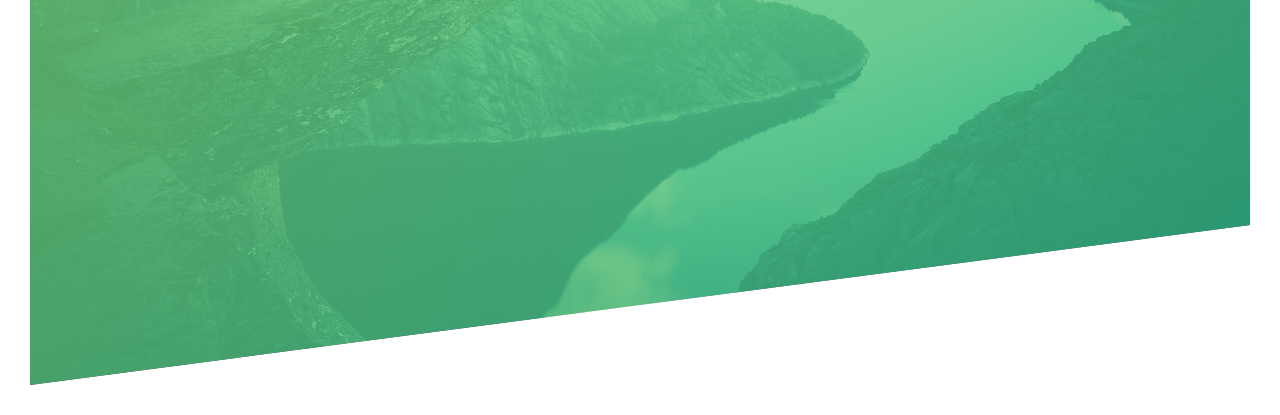
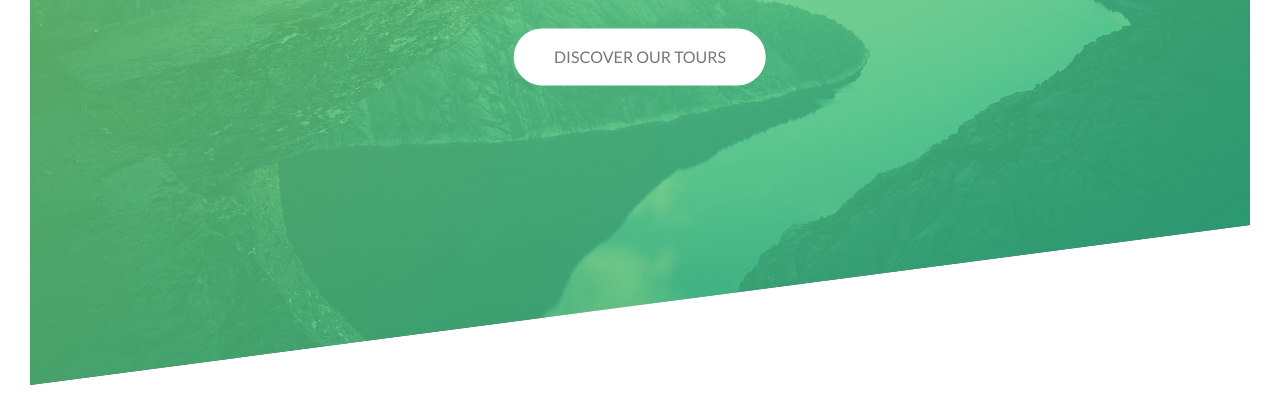
Before and after one commit to RamaneDev/CSS_P1, a plain HTML site: page starter/index.html in a window 1280 px wide. Shown: the part 405-820 px from the top of the page. Drawn offline with Linux system fonts and the light colour scheme.

Commit message:
animation button 1

```diff
--- a/starter/css/style.css
+++ b/starter/css/style.css
@@ -45,6 +45,7 @@ body {
 .heading-primary {
     color: #ffffff;
     text-transform: uppercase;
+    margin: 60px;
 
 }
 
@@ -74,6 +75,7 @@ body {
     top: 40%;
     left: 50%;
     transform: translate(-50%, -50%);
+    text-align: center;
 }
 
 @keyframes moveInLeft {
@@ -98,7 +100,7 @@ body {
 
     0% {
         opacity: 0;
-        transform: translateX(100px);
+        transform: translateX( 100px);
     }
 
     80% {
@@ -111,3 +113,48 @@ body {
     }
 
 }
+
+@keyframes moveInBottom {
+
+    0% {
+        opacity: 0;
+        transform: translateY( 30px);
+    }
+
+    100% {
+        opacity: 1;
+        transform: translateY(0);
+    }
+
+}
+
+.btn:link,
+.btn:visited {
+    text-transform: uppercase;
+    text-decoration: none;
+    padding: 15px 40px;
+    border-radius: 100px;
+    display: inline-block;
+    transition: all .2s;
+
+}
+
+.btn-white {
+    background-color: #fff;
+    color: #777;
+}
+
+.btn:hover {
+    transform: translateY(-3px);
+    box-shadow: 0px 10px 20px rgba(0, 0, 0, .2);
+}
+
+.btn:active {
+    transform: translateY(-1px);
+    box-shadow: 0px 5px 10px rgba(0, 0, 0, .2);
+}
+
+.btn-animated {
+   animation: moveInBottom .5s ease-out .75s;
+   animation-fill-mode: backwards;
+}
--- a/starter/index.html
+++ b/starter/index.html
@@ -23,7 +23,10 @@
                 <span class="heading-primary-main">Outdoors</span>
                 <span class="heading-primary-sub">is where life happens</span>
             </h1>
+            <a href="#" class="btn btn-white btn-animated">discover our tours</a>
          </div>
+
+
 
         </header>
 
```
